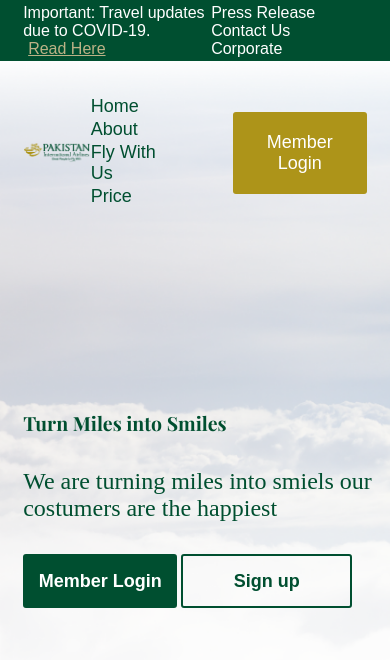
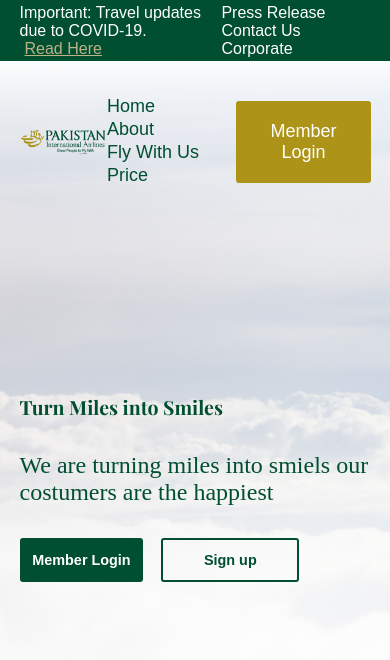
Before and after one commit to Hassan-Mehmood/PIA-Landing-Page, a plain HTML site: page index.html in a window 390 px wide. Shown: the top 660 px of the page. Drawn offline with nearby package versions, Linux system fonts and the light colour scheme.

Commit message:
Made the hero section responsive for the laptops and the tablets TODO: Responsive for Mobile

```diff
--- a/styles/_hero-section.scss
+++ b/styles/_hero-section.scss
@@ -26,7 +26,7 @@
     }
 
     button {
-      font-size: 18px;
+      font-size: clamp(0.9rem, 2vw, 1.125rem);
       font-family: sans-serif;
       font-weight: 700;
       border-radius: 3px;
@@ -38,7 +38,7 @@
       color: #fff;
       background-color: $darkGreen;
       padding: 0.8125em 0.75em;
-
+      margin-right: 1.125rem;
       &:hover,
       &:focus {
         color: $darkGreen;
--- /dev/null
+++ b/styles/_mixins.scss
@@ -0,0 +1,5 @@
+@mixin for-desktop-down {
+  @media (max-width: 64em) {
+    @content;
+  }
+}
--- a/styles/_navbar.scss
+++ b/styles/_navbar.scss
@@ -1,5 +1,7 @@
 header {
   background-color: $darkGreen;
+}
+
 .green-section {
   display: flex;
   justify-content: space-between;
@@ -24,10 +26,11 @@ header {
     text-decoration: underline;
   }
 }
-}
 
 .nav-section {
   padding-top: 2.1875rem;
+}
+
 nav {
   display: flex;
   justify-content: space-between;
@@ -75,4 +78,27 @@ header {
     }
   }
 }
+
+@include for-desktop-down {
+  nav {
+    .nav-links {
+      a {
+        &:not(:last-child) {
+          margin-right: 1.5rem;
         }
+      }
+    }
+  }
+
+  .container {
+    width: 90%;
+  }
+
+  .green-section {
+    a {
+      &:not(:last-child) {
+        margin-right: 1rem;
+      }
+    }
+  }
+}
--- a/styles/style.scss
+++ b/styles/style.scss
@@ -1,6 +1,7 @@
 @import url("https://fonts.googleapis.com/css2?family=Playfair+Display:wght@500;700&display=swap");
 
 @import "variables";
+@import "mixins";
 @import "globals";
 @import "navbar";
 @import "hero-section"
```
Also changed, not shown: index.html (+1 -2 lines), styles/style.css, 1 other file. Lines whose indentation alone changed are shown as unchanged.
